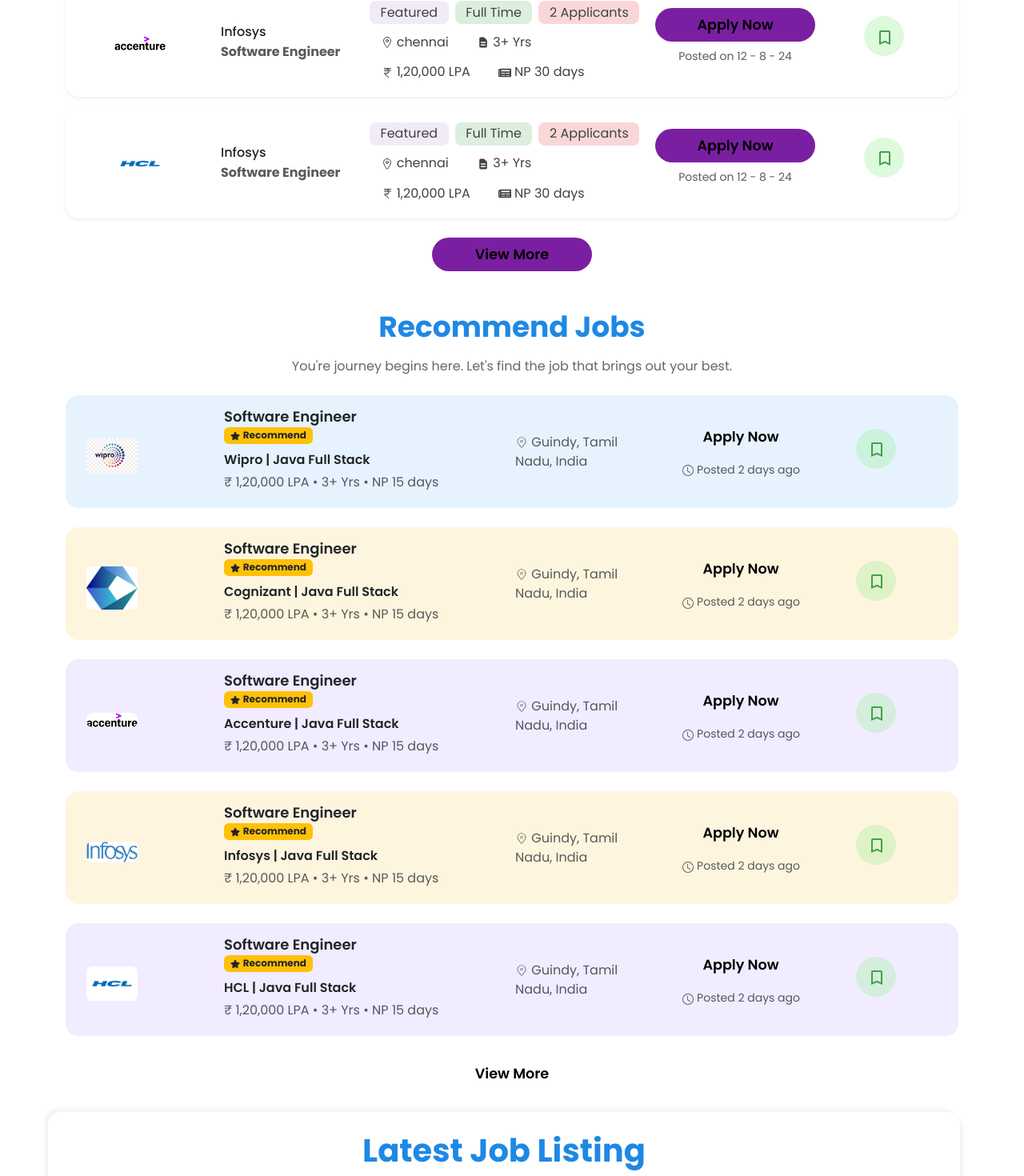
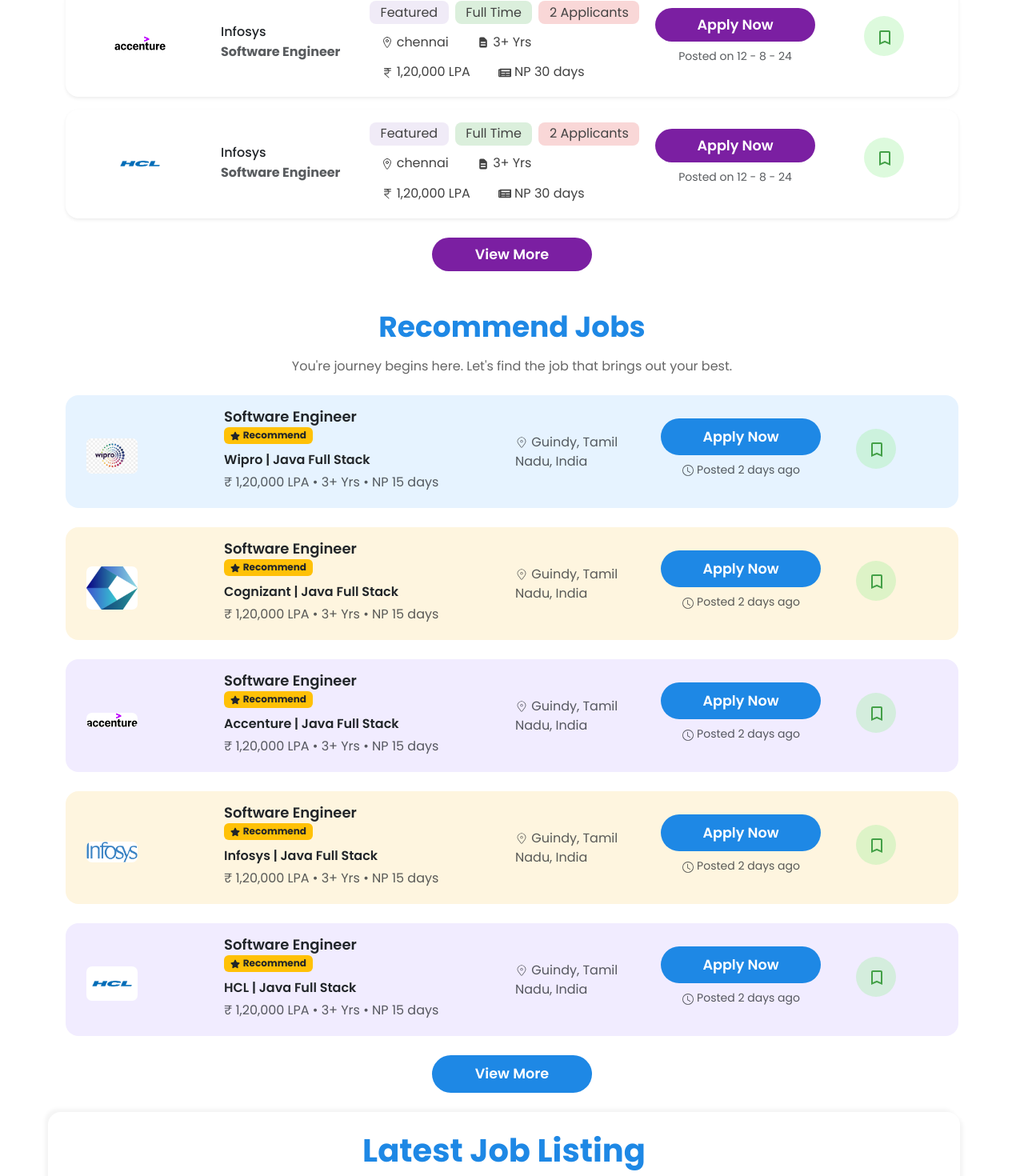
Before and after one commit to SurjithBalan/JobPortal, a React (Vite) app in the folder front-end/: page / in a window 1280 px wide. Shown: the part 2473-3943 px from the top of the page at 80% size. Built offline with nearby package versions, Linux system fonts and the light colour scheme.

Commit message:
final edited

```diff
--- a/front-end/src/components/UrgentFeauturedJobs/UrgentFeauturedJobs.jsx
+++ b/front-end/src/components/UrgentFeauturedJobs/UrgentFeauturedJobs.jsx
@@ -146,7 +146,7 @@
 
                 {/* CTA */}
                 <Col xs={12} md={2} className="d-flex flex-column my-0 py-0 align-items-md-center align-items-center justify-content-center align-items-start text-md-end text-center">
-                  <Button className="px-4 py-2 rounded-pill" style={{ background: "#7b1fa2", border: "none" }}>
+                  <Button className="px-4 py-2 rounded-pill" style={{ background: "#7b1fa2", border: "none", color:'white' }}>
                     Apply Now
                   </Button>
                   <div className="text-muted small mt-2">
@@ -173,7 +173,7 @@
       </Row>
 
       <div className="text-center mt-4">
-        <Button variant="secondary" className="rounded-pill px-4 py-2" style={{ background: "#7b1fa2", border: "none" }}>
+        <Button variant="secondary" className="rounded-pill px-4 py-2" style={{ background: "#7b1fa2", border: "none", color: 'white' }}>
           View More
         </Button>
       </div>
--- a/front-end/src/components/hrcompanies/Counter.jsx
+++ b/front-end/src/components/hrcompanies/Counter.jsx
@@ -129,8 +129,8 @@
                       {data}
                     </Badge>
                   ))}
-                  <div className="company-btn">
-                    <button className=" mt-4 px-5  py-2 rounded-pill">
+                  <div>
+                    <button className=" mt-4 px-5  py-2 rounded-pill company-btn">
                       Contact Us
                     </button>
                   </div>
--- a/front-end/src/components/hrcompanies/counter.css
+++ b/front-end/src/components/hrcompanies/counter.css
@@ -122,7 +122,7 @@
   top: -32px;
 }
 
-.company-btn button{
+.company-btn{
      background-color: #FF5B5B;
      color: white;
      border:none;
--- a/front-end/src/components/recommend jobs/Recommended_Jobs.css
+++ b/front-end/src/components/recommend jobs/Recommended_Jobs.css
@@ -6,7 +6,7 @@
 
 .recommended-jobs-section {
     position: relative;
-    margin-top: 50px;
+    margin-top: 30px;
 }
 
 .recommend_title {
--- a/front-end/src/components/recommend jobs/Recommended_Jobs.jsx
+++ b/front-end/src/components/recommend jobs/Recommended_Jobs.jsx
@@ -126,7 +126,7 @@
                             </Col>
 
                             <Col xs={12} md={2} className="text-md-end mt-3 mt-md-0">
-                                <Button variant="primary" className="mb-2 rounded-pill px-4">
+                                <Button variant="primary" className="mb-2 rounded-pill px-4" style={{background:'#1e88e5', color:'white'}}>
                                     Apply Now
                                 </Button>
                                 <div className="text-muted small">
@@ -152,7 +152,7 @@
                 ))}
 
                 <div className="text-center mb-4">
-                    <Button variant="outline-primary">View More</Button>
+                    <Button className= 'rounded-pill' style={{background:'#1e88e5', color:'white'}}>View More</Button>
                 </div>
             </Container>
         </section>
--- a/front-end/src/pages/UserScreen.jsx
+++ b/front-end/src/pages/UserScreen.jsx
@@ -32,7 +32,6 @@
       <FeedbackForm />
       <Footer/>
 
-      {/* <Tophiring/> */}
     </div>
   )
 }
```
